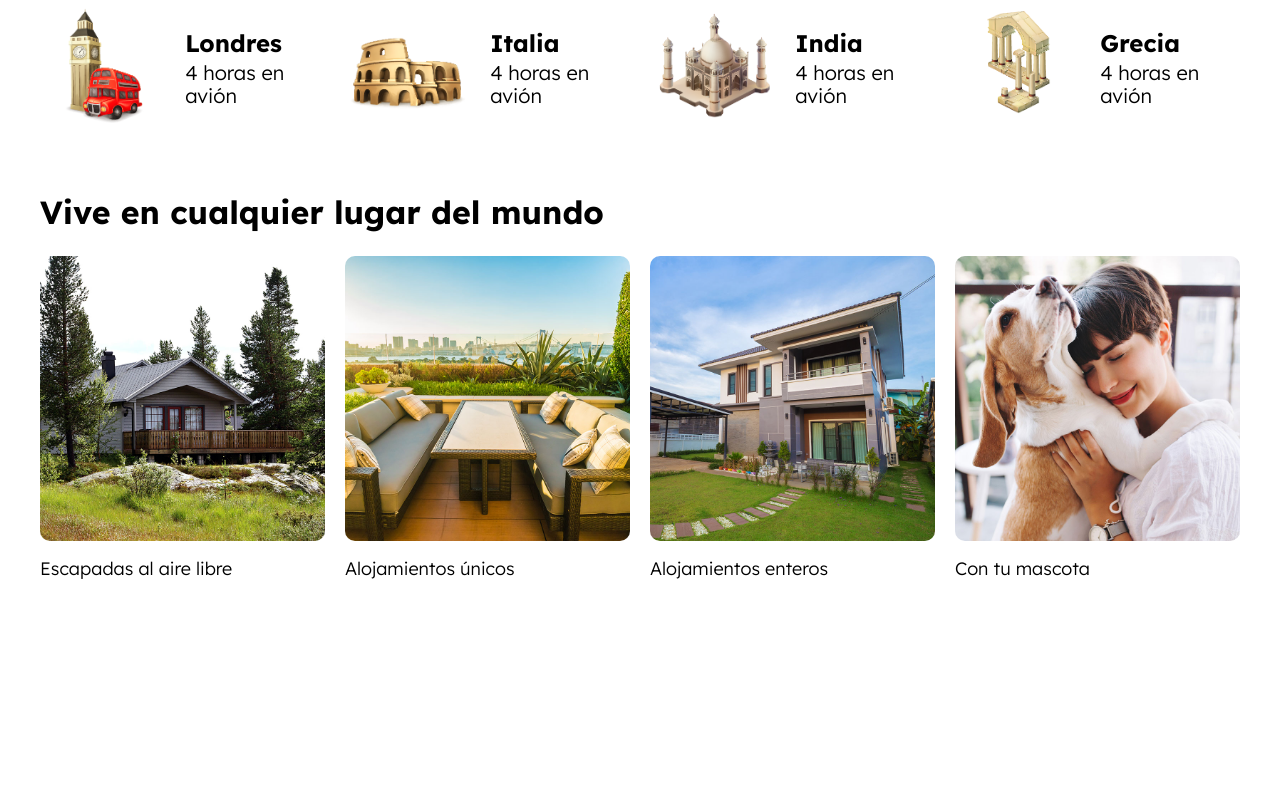
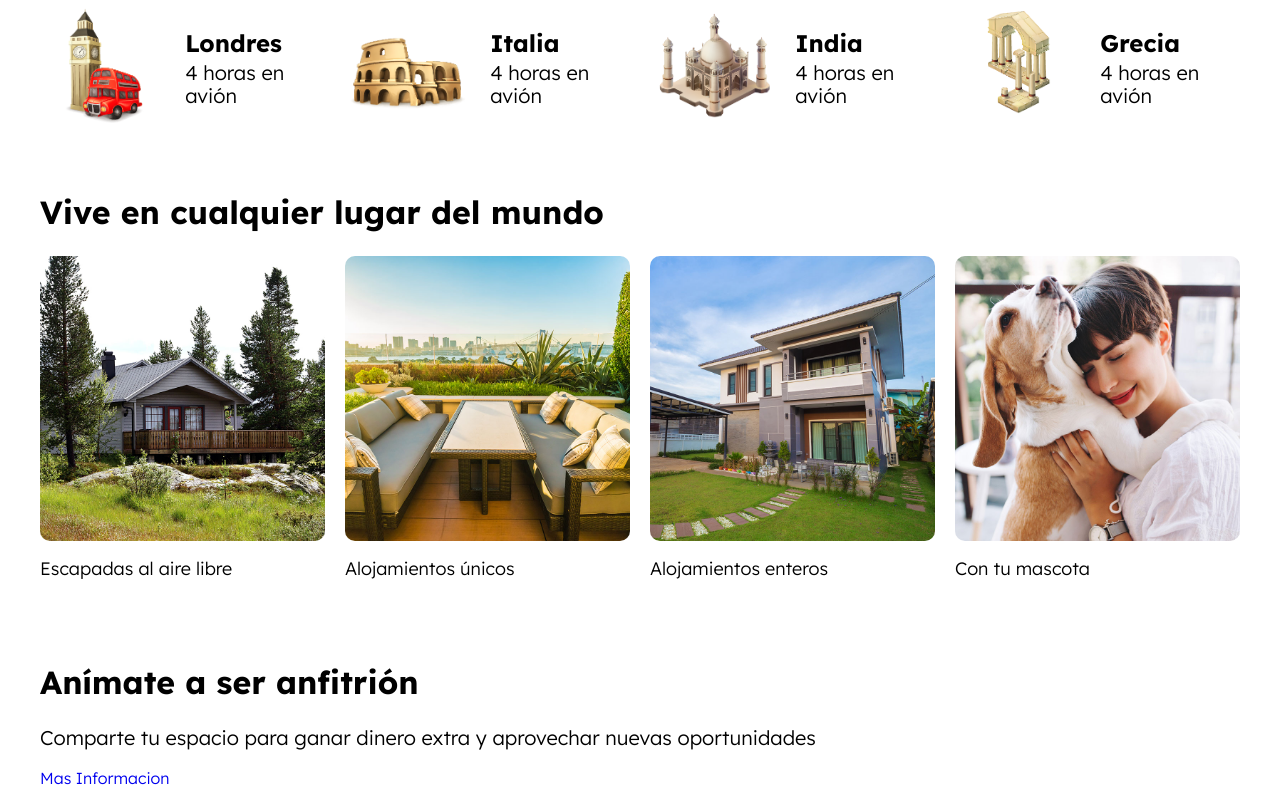
Before and after one commit to Naibaf93/Airbnb-home, a website: page index.html in a window 1280 px wide. Shown: the part 1029-1836 px from the top of the page. Before the commit the page ends 1647 px from the top, so only its background shows below. Drawn offline with Linux system fonts and the light colour scheme.

Commit message:
creando la seccion de anfitrion

```diff
--- a/index.html
+++ b/index.html
@@ -170,5 +170,13 @@
             </div>
         </div>
     </section>
+
+    <section class="anfitrion contenedor seccion">
+        <div class="anfitrion__contenido">
+            <h2 class="anfitrion__heading">Anímate a ser anfitrión</h2>
+            <p class="anfitrion__texto">Comparte tu espacio para ganar dinero extra y aprovechar nuevas oportunidades</p>
+            <a href="#" class="anfitrion__enlace">Mas Informacion</a>
+        </div>
+    </section>
 </body>
 </html>
```
